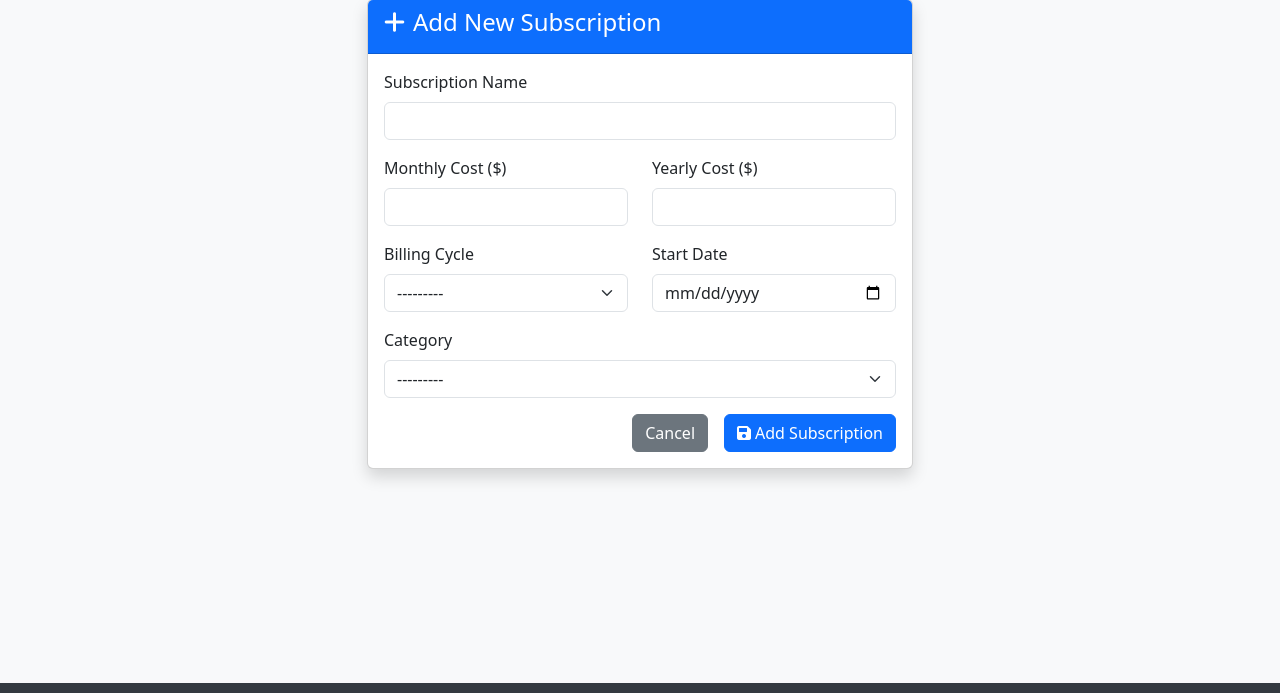
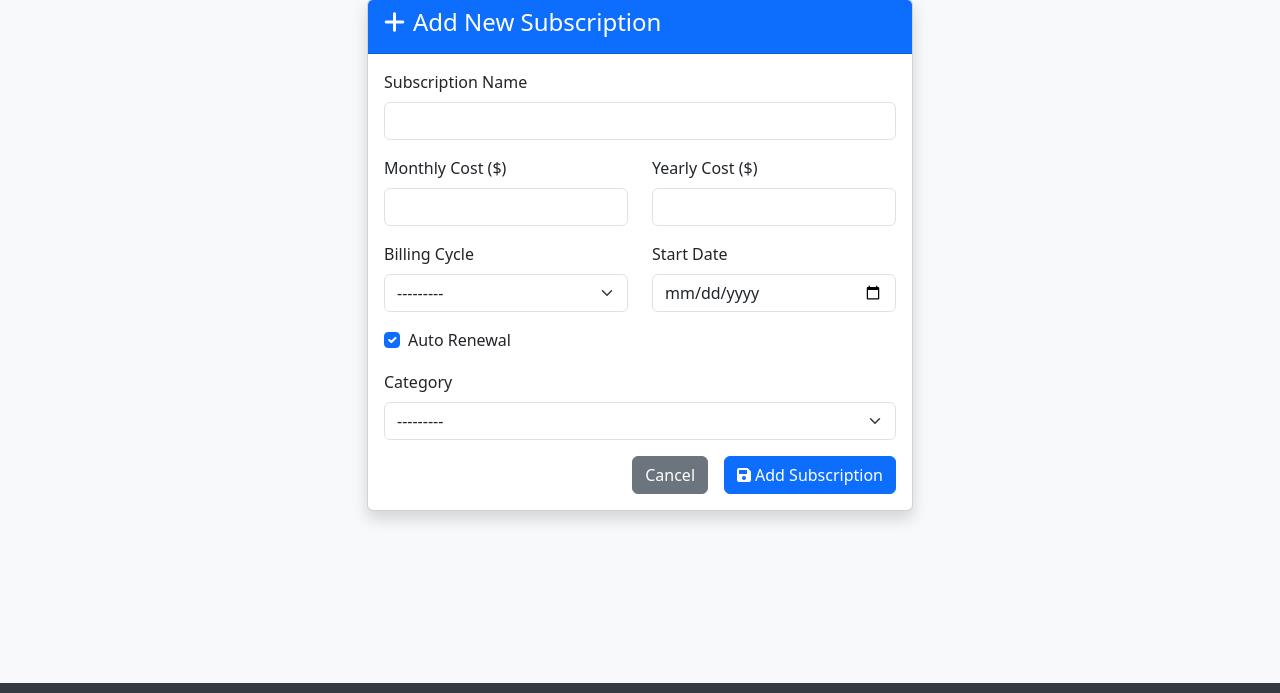
Before and after one commit to Osama-A-Abbas/subscriptions-system, a Django app: page /subscriptions/add/ in a window 1280 px wide. Shown: the part 81-774 px from the top of the page. Run offline with Django 4.2, Linux system fonts and the light colour scheme; a user stored in the database is signed in; data comes from the database, SQL or seed files in the repository.

Commit message:
Update: Added Auto Renewal checkbox in subs-creation page

```diff
--- a/subscriptions_management_project/subscriptions/templates/subscriptions/add_subscription.html
+++ b/subscriptions_management_project/subscriptions/templates/subscriptions/add_subscription.html
@@ -55,7 +55,16 @@
                             {% endif %}
                         </div>
                     </div>
-
+                    <div class="row">
+                        <div class="col-md-12 mb-3">
+                            <div class="form-check">
+                                {{ form.auto_renewal }}
+                                <label class="form-check-label" for="{{ form.auto_renewal.id_for_label }}">
+                                    {{ form.auto_renewal.label }}
+                                </label>
+                            </div>
+                        </div>
+                    </div>
                     <div class="row">
                         <div class="col-md-12 mb-3">
                             <label for="{{ form.category.id_for_label }}" class="form-label">{{ form.category.label }}</label>
```
Also changed, not shown: subscriptions_management_project/subscriptions_management_project/templates/dashboard.html (+5 -3 lines).
